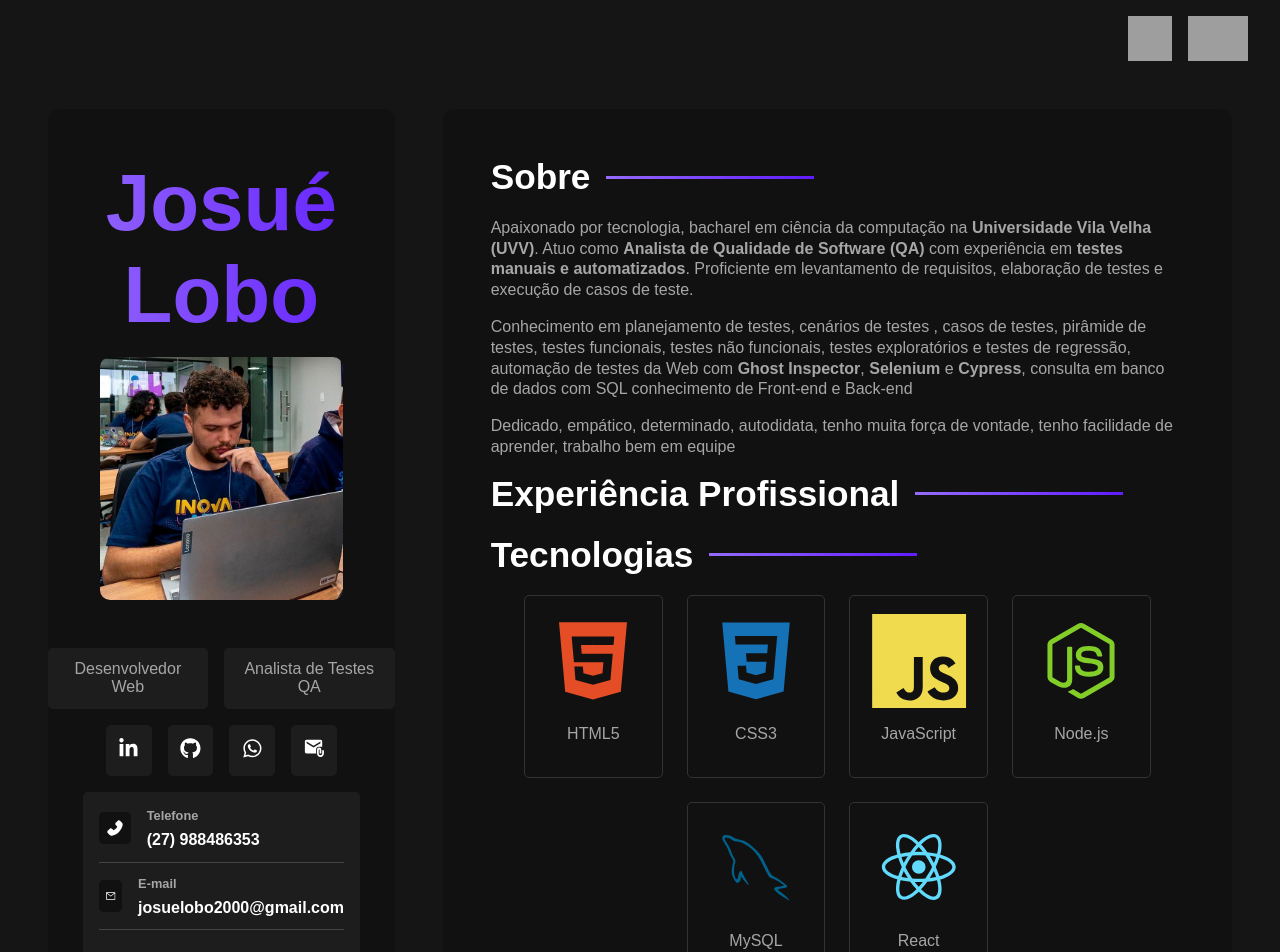
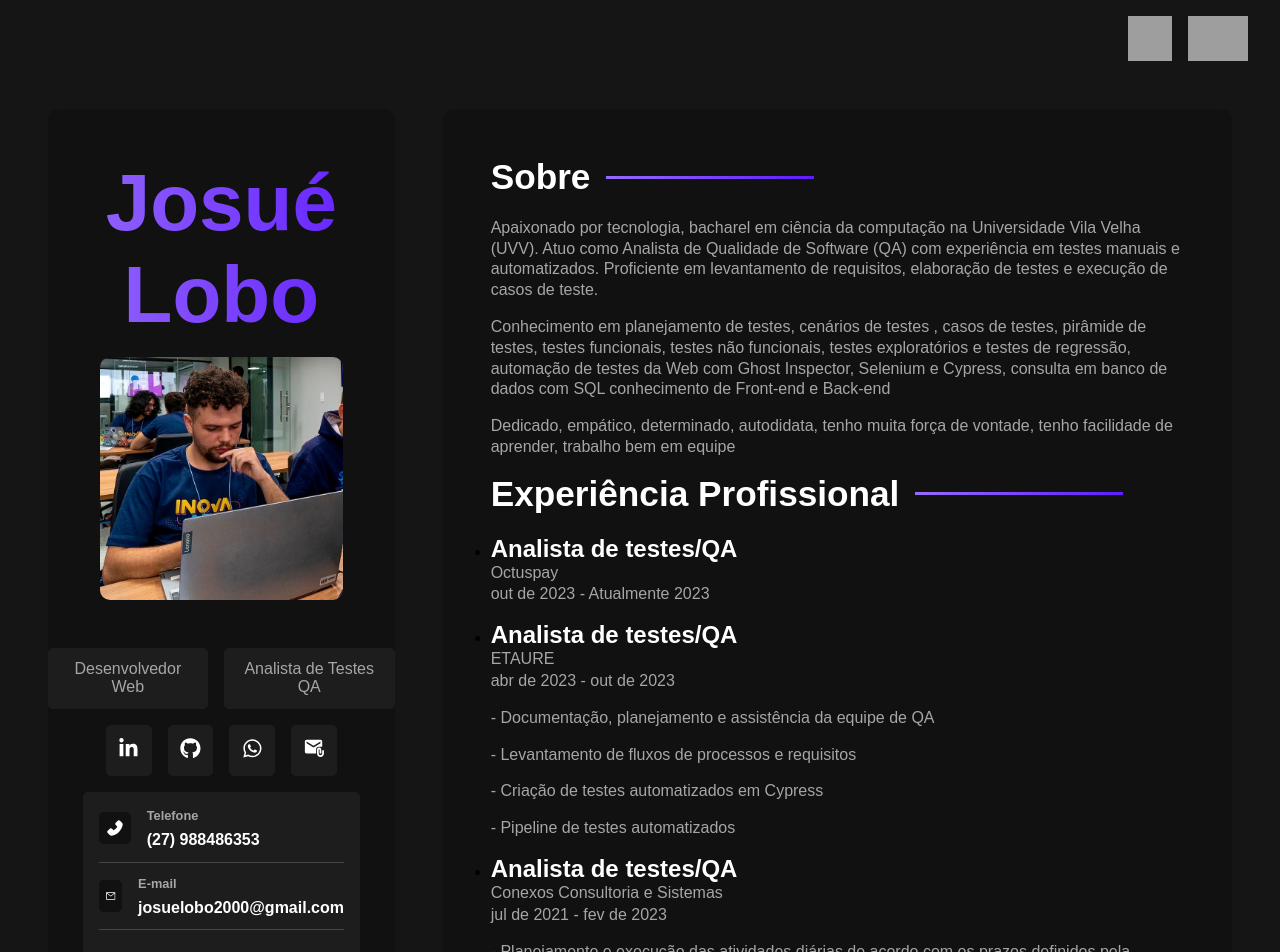
Before and after one commit to jojosuelobo/portifolio, a React (Vite) app: page / in a window 1280 px wide. Shown: the top 952 px of the page. Built offline with nearby package versions, Linux system fonts and the light colour scheme; grey boxes are pictures that could not be loaded.

Commit message:
experience component

```diff
--- a/src/components/AboutContainer.jsx
+++ b/src/components/AboutContainer.jsx
@@ -1,20 +1,19 @@
+import { useTranslation } from "react-i18next";
+
 const AboutContainer = () => {
+  const [t, i18n] = useTranslation("global")
+
   return (
     <section className="about-container">
       <h2>Sobre</h2>
       <p>
-        Apaixonado por tecnologia, bacharel em ciência da computação na <a className="bold">Universidade Vila Velha (UVV)</a>.
-        Atuo como  <a className="bold">Analista de Qualidade de Software (QA)</a> com experiência em <a className="bold">testes manuais e automatizados</a>.
-        Proficiente em levantamento de requisitos, elaboração de testes e execução de casos de teste.
+        {t("about.texto1")}
       </p>
       <p>
-        Conhecimento em planejamento de testes, cenários de testes , casos de testes, pirâmide de testes, testes funcionais, testes não funcionais,
-        testes exploratórios e testes de regressão, automação de testes da Web com <a className="bold">Ghost Inspector</a>, <a className="bold">Selenium</a> e <a className="bold">Cypress</a>, consulta em banco de dados com SQL
-        conhecimento de Front-end e Back-end
+        {t("about.texto2")}
       </p>
       <p>
-        Dedicado, empático, determinado, autodidata, tenho muita força de vontade, tenho facilidade de aprender, trabalho bem em equipe
-
+        {t("about.texto3")}
       </p>
     </section>
   );
--- a/src/components/ExperienceContainer.jsx
+++ b/src/components/ExperienceContainer.jsx
@@ -1,7 +1,33 @@
+import "../styles/components/ExperienceContainer.sass";
+
+import { useTranslation } from "react-i18next";
+
 const ExperienceContainer = () => {
+  const [t, i18n] = useTranslation("global")
+
   return (
     <section className="about-container">
       <h2>Experiência Profissional</h2>
+      <ul>
+        {t(`experience`, { returnObjects: true }).map((exp, index) => (
+          <li key={index}>
+            <h3>{exp.cargo}</h3>
+            <div className="stats">
+              <p>{exp.empresa}</p>
+              <p>{exp.mesInicio} de {exp.anoInicio} - {exp.mesFim} {exp.anoFim}</p>
+            </div>
+            <div className="description">
+              <p>{exp.descricao}</p>
+              <div className="tasks">
+                {exp.tarefas && Array.isArray(exp.tarefas) && exp.tarefas.map((tarefa, index) => (
+                  <p key={index}>{tarefa}</p>
+                ))}
+              </div>
+            </div>
+          </li>
+        ))}
+      </ul>
+
     </section>
   );
 };
--- a/src/components/Sidebar.jsx
+++ b/src/components/Sidebar.jsx
@@ -12,24 +12,19 @@ const Sidebar = () => {
 
   const [t, i18n] = useTranslation("global")
 
-  const handleChangeLanguage = (lang) => {
-    console.log(lang)
-    i18n.changeLanguage(lang)
-  }
-
   return (
     <aside id="sidebar">
-      <h1>Josué Lobo</h1>
-      {/* <h1>{t("aside.nome")}</h1> */}
+      {/* <h1>Josué Lobo</h1> */}
+      <h1>{t("aside.nome")}</h1>
       <img src={Avatar} alt="Josué Lobo" />
       <div className="tags">
-        <p className="title">Desenvolvedor Web</p>
-        <p className="subtitle">Analista de Testes QA</p>
+        <p className="title">{t("aside.tag1")}</p>
+        <p className="subtitle">{t("aside.tag2")}</p>
       </div>
       <SocialNetworkContainer />
       <InformationContainer />
       <a href="#" className="btn">
-        Download currículo
+        {t("aside.botaoDownload")}
       </a>
     </aside>
   );
--- /dev/null
+++ b/src/styles/components/ExperienceContainer.sass
@@ -0,0 +1,11 @@
+@use '../variables'
+@use '../mixins'
+
+ul
+    h3
+        font-size: 1.5rem
+        color: variables.$text-color
+    .stats
+        margin-bottom: 1rem
+        p
+            margin-bottom: 1px !important
--- a/translations/ptbr/global.json
+++ b/translations/ptbr/global.json
@@ -1,5 +1,48 @@
 {
     "aside": {
-        "nome": "josue"
-    }
+        "nome": "Josué Lobo",
+        "tag1": "Desenvolvedor Web",
+        "tag2": "Analista de Testes QA",
+        "botaoDownload": "Download currículo"
+    },
+    "about": {
+        "texto1": "Apaixonado por tecnologia, bacharel em ciência da computação na Universidade Vila Velha (UVV). Atuo como Analista de Qualidade de Software (QA) com experiência em testes manuais e automatizados. Proficiente em levantamento de requisitos, elaboração de testes e execução de casos de teste.",
+        "texto2": "Conhecimento em planejamento de testes, cenários de testes , casos de testes, pirâmide de testes, testes funcionais, testes não funcionais, testes exploratórios e testes de regressão, automação de testes da Web com Ghost Inspector, Selenium e Cypress, consulta em banco de dados com SQL conhecimento de Front-end e Back-end",
+        "texto3": "Dedicado, empático, determinado, autodidata, tenho muita força de vontade, tenho facilidade de aprender, trabalho bem em equipe"
+    },
+    "experience": [
+        {
+            "empresa": "Octuspay",
+            "cargo": "Analista de testes/QA",
+            "mesInicio": "out",
+            "anoInicio": "2023",
+            "mesFim": "Atualmente",
+            "anoFim": "2023",
+            "descricao": "",
+            "tarefas": [],
+            "competencias": ["Testes", "Cypress.io"]
+        },
+        {
+            "empresa": "ETAURE",
+            "cargo": "Analista de testes/QA",
+            "mesInicio": "abr",
+            "anoInicio": "2023",
+            "mesFim": "out",
+            "anoFim": "de 2023",
+            "descricao": "",
+            "tarefas": ["- Documentação, planejamento e assistência da equipe de QA", "- Levantamento de fluxos de processos e requisitos", "- Criação de testes automatizados em Cypress", "- Pipeline de testes automatizados"],
+            "competencias": ["Cypress.io", "Selenium", "C#", "Automação de testes"]
+        },
+        {
+            "empresa": "Conexos Consultoria e Sistemas",
+            "cargo": "Analista de testes/QA",
+            "mesInicio": "jul",
+            "anoInicio": "2021",
+            "mesFim": "fev",
+            "anoFim": "de 2023",
+            "descricao": "",
+            "tarefas": ["- Planejamento e execução das atividades diárias de acordo com os prazos definidos pela equipe, colaborando com o bom andamento das operações e a qualidade dos resultados.", "- Planejamento de Testes, Cenários de Testes, Casos de testes.", "- Documentação de rotinas e bugs de sistema.", "- Automação de testes da Web com Ghost Inspector, Selenium."],
+            "competencias": ["Garantia de qualidade de software", "Testes ágeis", "Testes de banco de dados", "Qualidade de software", "Automação de testes"]
+        }
+    ]
 }
```
Also changed, not shown: 1 other file (tests, documents, lock files or other folders). Lines whose indentation alone changed are shown as unchanged.
